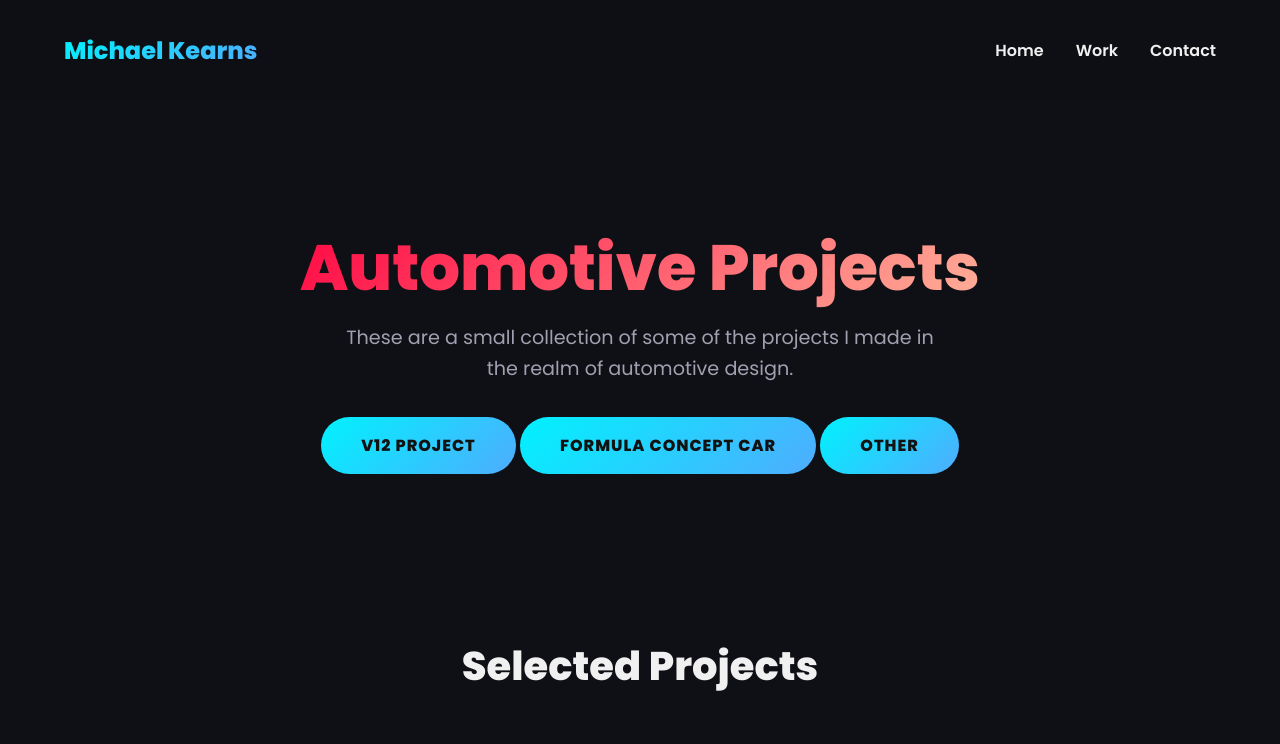
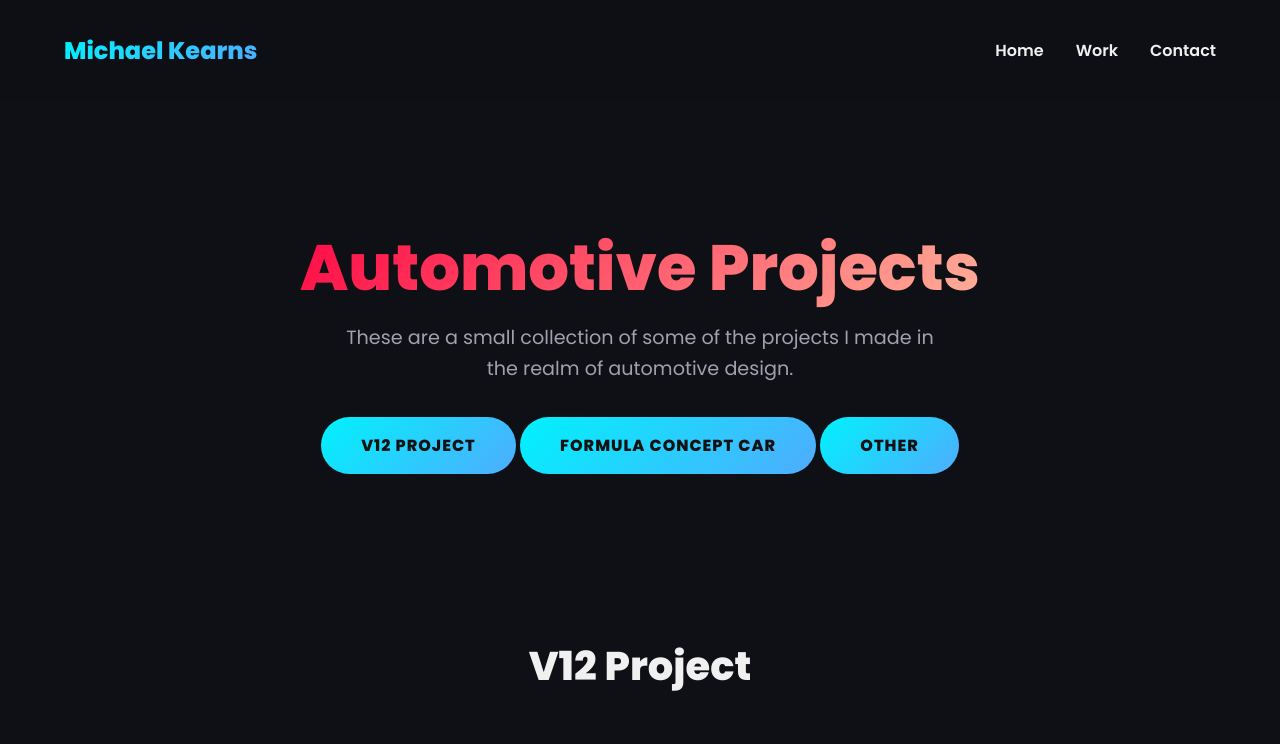
Before and after one commit to M-Kearns/porfolio-site-FINAL, a plain HTML site: page automotive_projects.html in a window 1280 px wide. Shown: the top 744 px of the page. Drawn offline with Linux system fonts and the light colour scheme; grey boxes are pictures that could not be loaded.

Commit message:
Update automotive_projects.html

```diff
--- a/automotive_projects.html
+++ b/automotive_projects.html
@@ -27,7 +27,7 @@
     </section>
 
     <section class="portfolio" id="V12">
-        <h2 class="section-title">Selected Projects</h2>
+        <h2 class="section-title">V12 Project</h2>
 
         <div class="grid">
             <div class="card">
```
